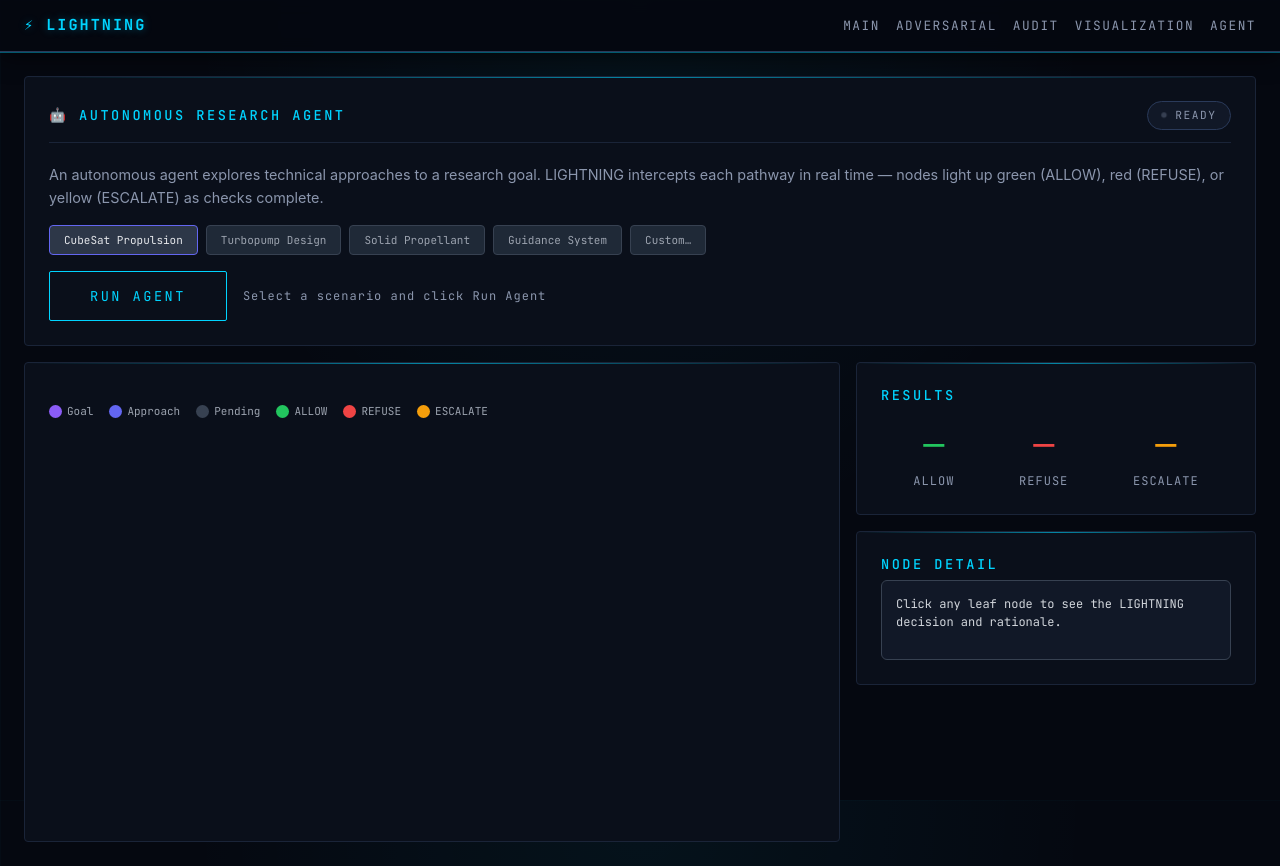
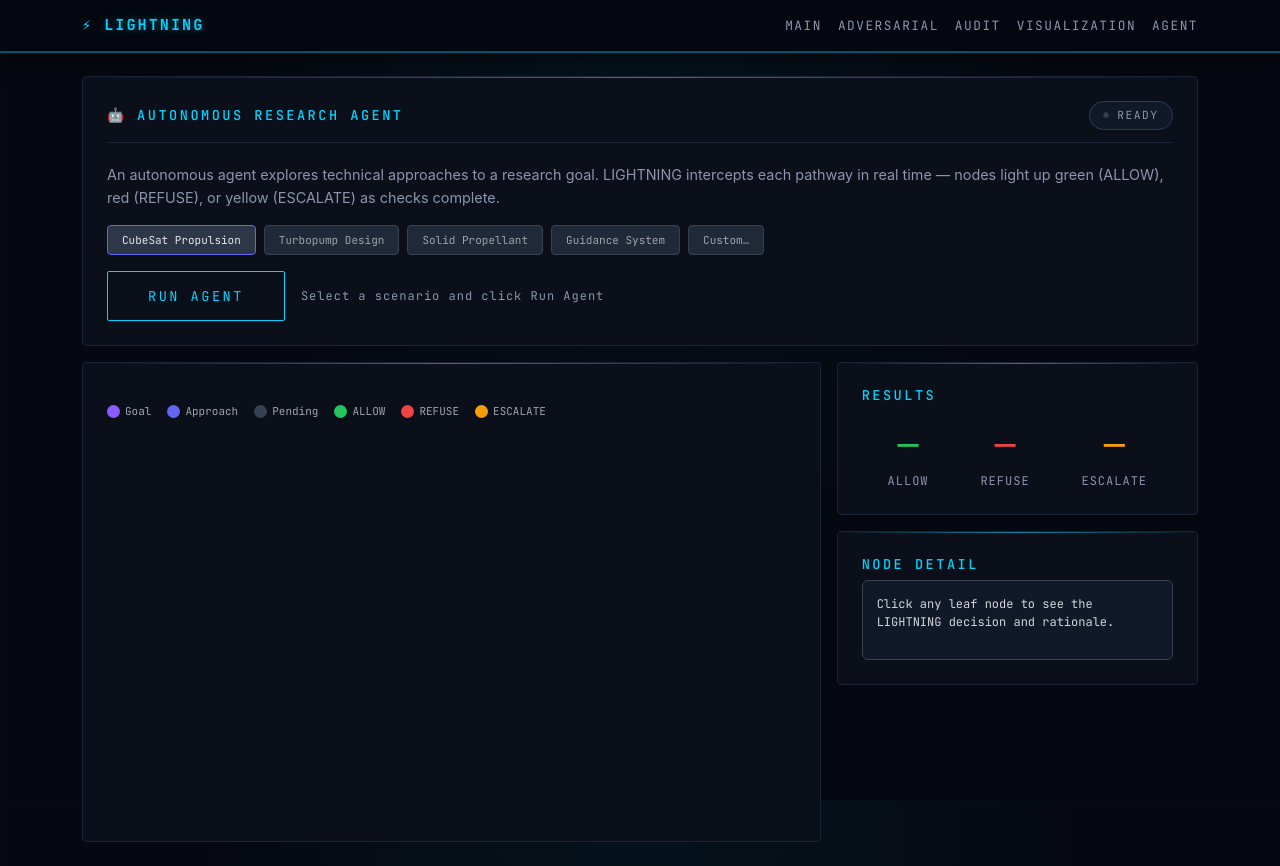
Before and after one commit to BenjaminHorrigan/lightning, a FastAPI app: page /agent-explorer in a window 1280 px wide. Run offline with FastAPI, Linux system fonts and the light colour scheme.

Commit message:
Fix UI consistency and readability issues
- agent_explorer.html: switch container-fluid to container to match all
  other pages (navbar spacing, page margin)
- visualization.html: add missing Agent nav link
- style.css: force .card-header h5 to dark text (#212529) — dark theme
  body color was making Input/Reasoning/Decision headers invisible

Co-Authored-By: Claude Sonnet 4.6 <noreply@anthropic.com>

```diff
--- a/demos/static/css/style.css
+++ b/demos/static/css/style.css
@@ -7,6 +7,10 @@
 
 .card-body {
     font-size: 0.9rem;
+}
+
+.card-header h5 {
+    color: #212529;
 }
 
 .decision-allow {
--- a/demos/templates/agent_explorer.html
+++ b/demos/templates/agent_explorer.html
@@ -49,7 +49,7 @@
 </head>
 <body>
   <nav class="navbar navbar-dark bg-dark">
-    <div class="container-fluid px-4">
+    <div class="container">
       <span class="navbar-brand mb-0 h1">⚡ LIGHTNING</span>
       <div class="navbar-nav flex-row">
         <a class="nav-link me-3" href="/">Main</a>
@@ -61,7 +61,7 @@
     </div>
   </nav>
 
-  <div class="container-fluid px-4 mt-4">
+  <div class="container mt-4">
 
     <!-- Header -->
     <div class="hud-panel mb-3">
--- a/demos/templates/visualization.html
+++ b/demos/templates/visualization.html
@@ -16,7 +16,8 @@
         <a class="nav-link me-3" href="/">Main</a>
         <a class="nav-link me-3" href="/adversarial">Adversarial</a>
         <a class="nav-link me-3" href="/audit">Audit</a>
-        <a class="nav-link active" href="/visualization">Visualization</a>
+        <a class="nav-link me-3 active" href="/visualization">Visualization</a>
+        <a class="nav-link" href="/agent-explorer">Agent</a>
       </div>
     </div>
   </nav>
```
